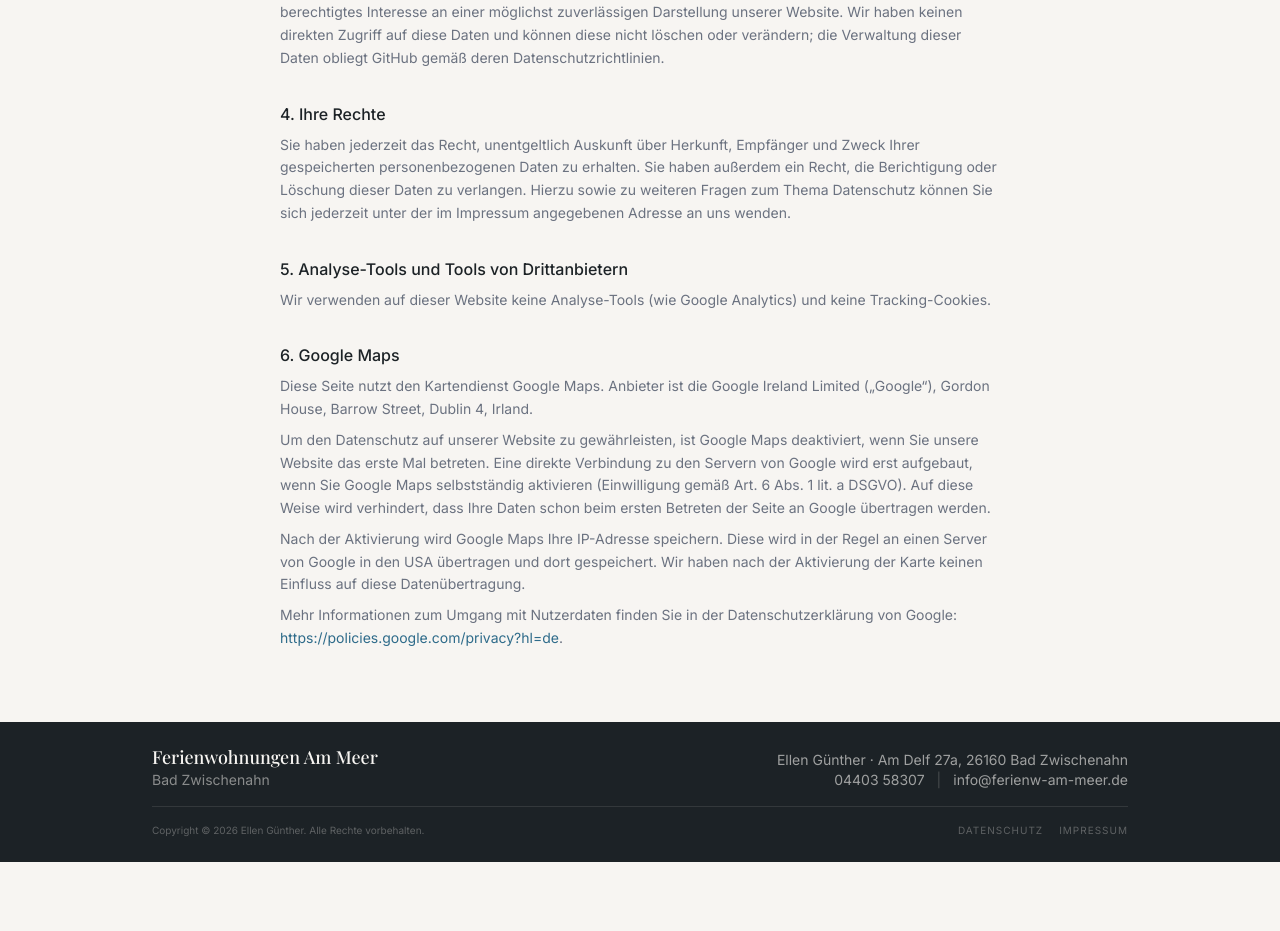
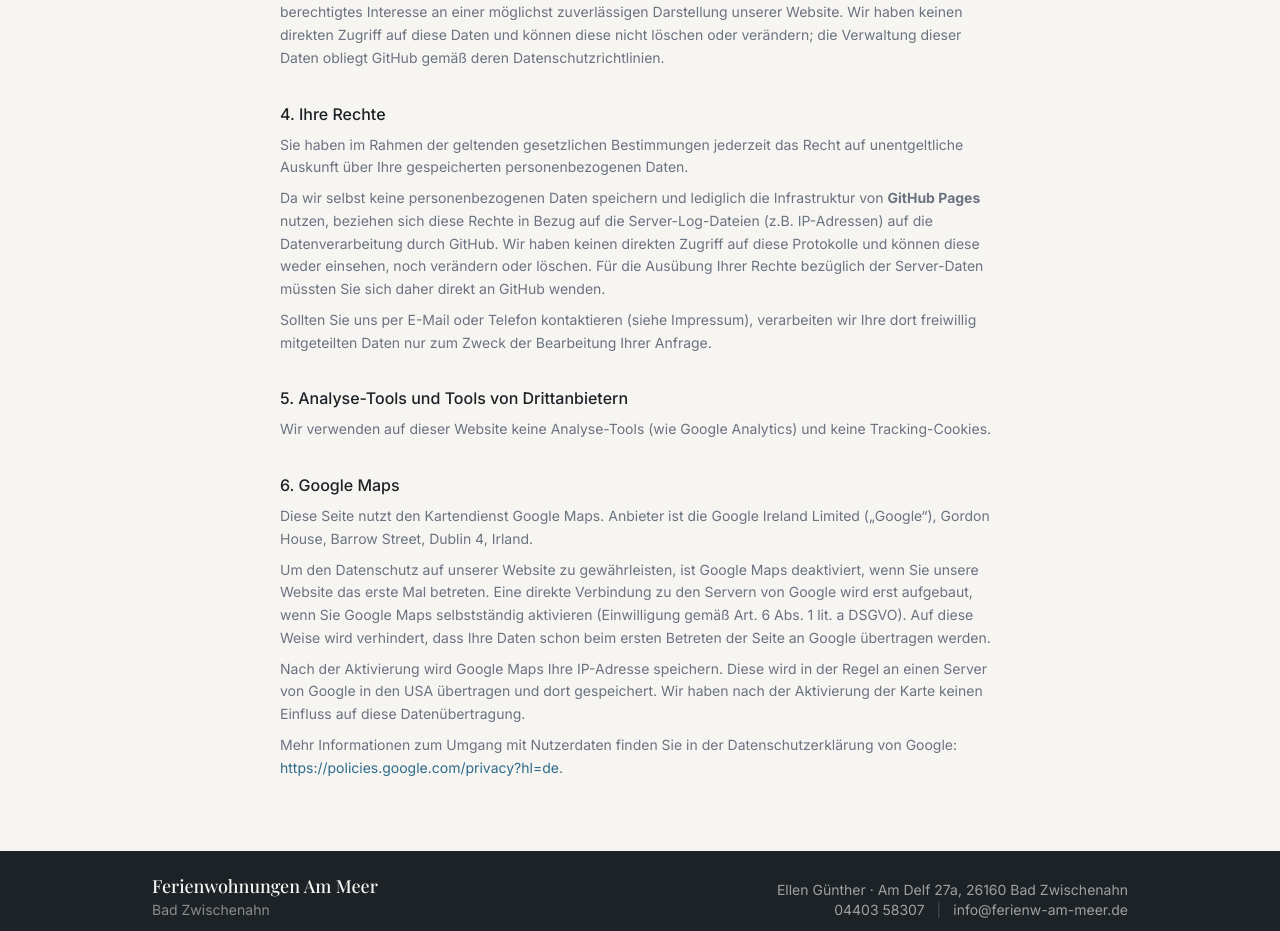
Before and after one commit to chrisb09/github-page.ferienw-am-meer.de, a Next.js app: page /ferienw-preview/datenschutz in a window 1280 px wide. Shown: the part 824-1755 px from the top of the page. Before the commit the page ends 1686 px from the top, so only its background shows below. Built offline with nearby package versions, Linux system fonts and the light colour scheme; a web font is replaced by a local one.

Commit message:
legal: clarify data responsibility and user rights regarding GitHub hosting

```diff
--- a/app/datenschutz/page.tsx
+++ b/app/datenschutz/page.tsx
@@ -52,7 +52,13 @@ export default function DatenschutzPage() {
         <div>
           <h2 className="font-medium text-foreground mb-2 text-base">4. Ihre Rechte</h2>
           <p>
-            Sie haben jederzeit das Recht, unentgeltlich Auskunft über Herkunft, Empfänger und Zweck Ihrer gespeicherten personenbezogenen Daten zu erhalten. Sie haben außerdem ein Recht, die Berichtigung oder Löschung dieser Daten zu verlangen. Hierzu sowie zu weiteren Fragen zum Thema Datenschutz können Sie sich jederzeit unter der im Impressum angegebenen Adresse an uns wenden.
+            Sie haben im Rahmen der geltenden gesetzlichen Bestimmungen jederzeit das Recht auf unentgeltliche Auskunft über Ihre gespeicherten personenbezogenen Daten.
+          </p>
+          <p className="mt-2">
+            Da wir selbst keine personenbezogenen Daten speichern und lediglich die Infrastruktur von <strong>GitHub Pages</strong> nutzen, beziehen sich diese Rechte in Bezug auf die Server-Log-Dateien (z.B. IP-Adressen) auf die Datenverarbeitung durch GitHub. Wir haben keinen direkten Zugriff auf diese Protokolle und können diese weder einsehen, noch verändern oder löschen. Für die Ausübung Ihrer Rechte bezüglich der Server-Daten müssten Sie sich daher direkt an GitHub wenden.
+          </p>
+          <p className="mt-2">
+            Sollten Sie uns per E-Mail oder Telefon kontaktieren (siehe Impressum), verarbeiten wir Ihre dort freiwillig mitgeteilten Daten nur zum Zweck der Bearbeitung Ihrer Anfrage.
           </p>
         </div>
 
```
